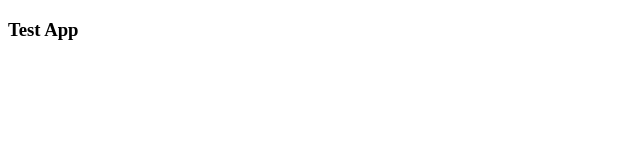
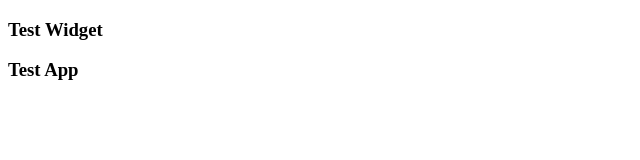
Before and after one commit to Ty-Fonze/AI-Tradesman, a React app: page / in a window 1280 px wide. Shown: the top 160 px of the page, without its empty margins (0-640 px from the left). Built offline with nearby package versions, Linux system fonts and the light colour scheme.

Commit message:
Update App.js

```diff
--- a/src/dashboard/App.js
+++ b/src/dashboard/App.js
@@ -1,8 +1,10 @@
  import React from 'react';
+ import Widget from './components/LiveTickerWidget';
 
  const App = () => {
      return (
          <div>
+             <Widget />
              <h3>Test App</h3>
          </div>
      );
```
Lines whose indentation alone changed are shown as unchanged.
